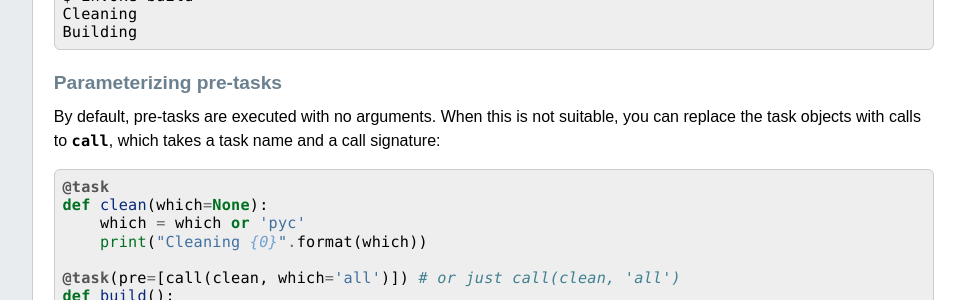
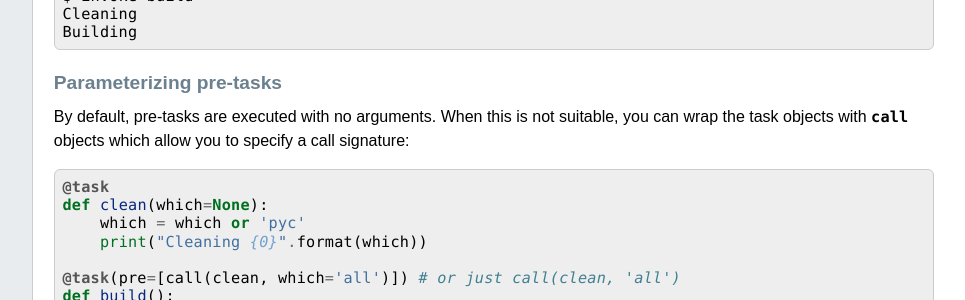
Before and after one commit to pyinvoke/invoke, a Sphinx documentation site: the page built from docs/concepts/execution.rst, in a window 1280 px wide and 900 px high, scrolled down 778 px. Shown: the part 152-452 px from the top of the window, without its empty margins (224-1189 px from the left). Built offline with Sphinx 7.4.7, drawn with Linux system fonts in a browser that asks for light colours.

Commit message:
Docs tweak

```diff
--- a/docs/concepts/execution.rst
+++ b/docs/concepts/execution.rst
@@ -52,8 +52,7 @@ Parameterizing pre-tasks
 ------------------------
 
 By default, pre-tasks are executed with no arguments. When this is not
-suitable, you can replace the task objects with calls to `~.tasks.call`, which
-takes a task name and a call signature::
+suitable, you can wrap the task objects with `~.tasks.call` objects which allow you to specify a call signature::
 
     @task
     def clean(which=None):
```
